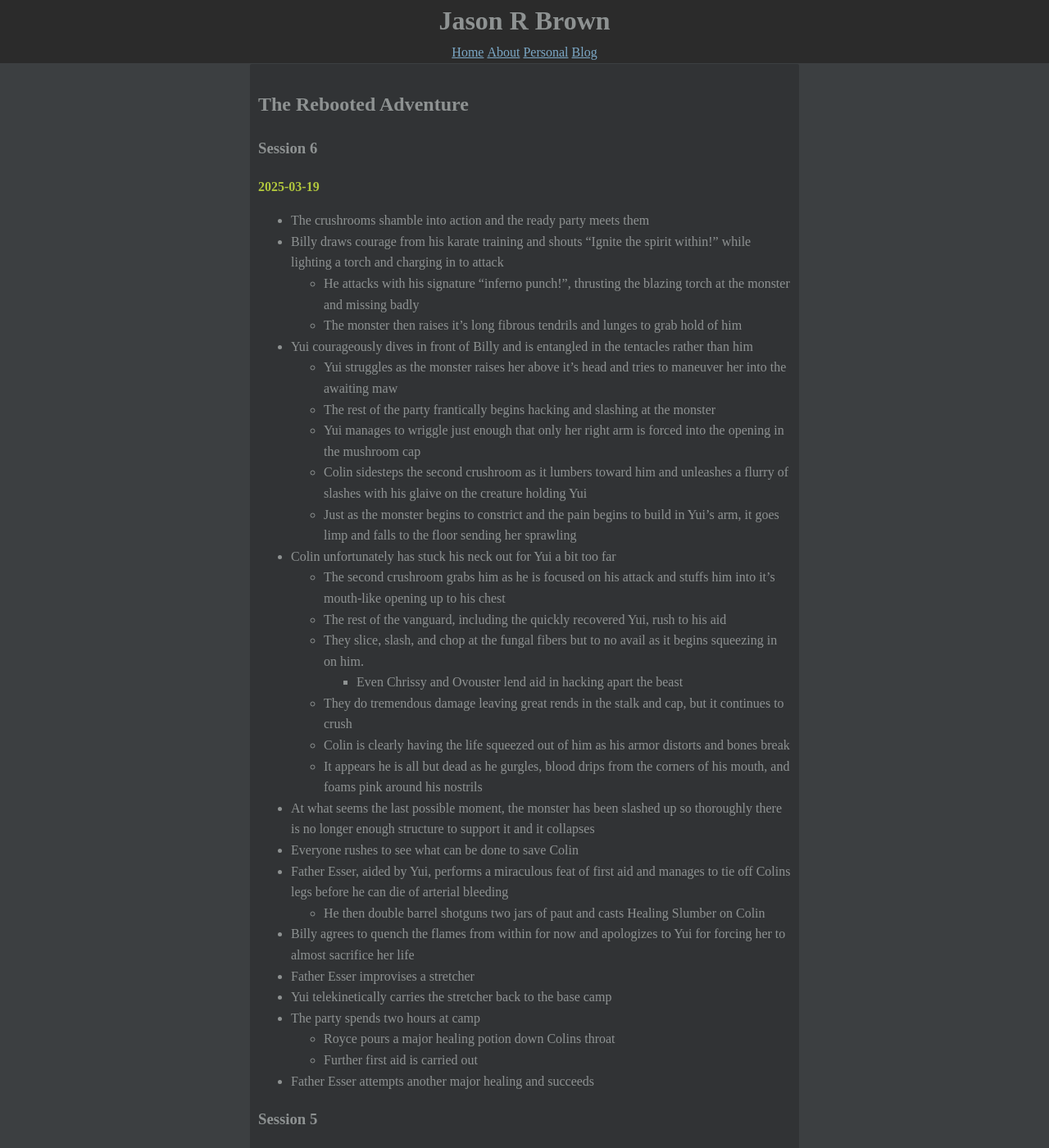
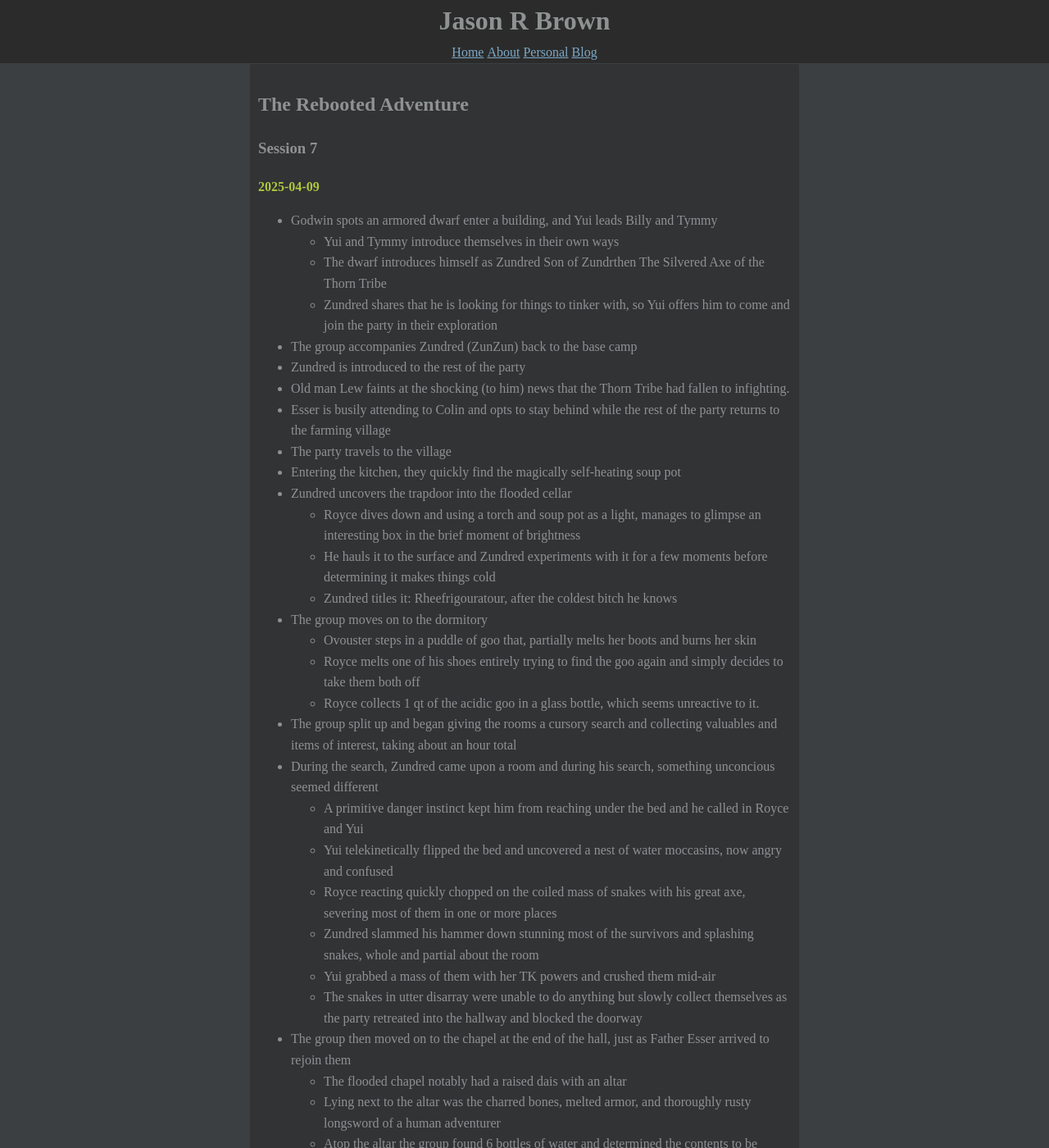
Before and after one commit to noUsernamesLef7/noUsernamesLef7.github.io, a Jekyll site: the page built from personal/rpgs/keeldurn/log.md, in a window 1280 px wide and 1400 px high. Shown: the whole window at 82% size. Built offline with Jekyll 4.4.1, drawn with Linux system fonts in a browser that asks for light colours; some of the changed text lies outside the part shown.

Commit message:
Update session 7

```diff
--- a/personal/rpgs/keeldurn/log.md
+++ b/personal/rpgs/keeldurn/log.md
@@ -1,12 +1,45 @@
 ---
 layout: default
-date: 2025-04-09
+date: 2025-04-14
 author: Jason Brown
 title: Keeldurn Adventure Log
 
 ---
 
 ## The Rebooted Adventure
+
+### Session 7
+**2025-04-09**
+* Godwin spots an armored dwarf enter a building, and Yui leads Billy and Tymmy
+	* Yui and Tymmy introduce themselves in their own ways
+	* The dwarf introduces himself as Zundred Son of Zundrthen The Silvered Axe of the Thorn Tribe
+	* Zundred shares that he is looking for things to tinker with, so Yui offers him to come and join the party in their exploration
+* The group accompanies Zundred (ZunZun) back to the base camp
+* Zundred is introduced to the rest of the party
+* Old man Lew faints at the shocking (to him) news that the Thorn Tribe had fallen to infighting.
+* Esser is busily attending to Colin and opts to stay behind while the rest of the party returns to the farming village
+* The party travels to the village
+* Entering the kitchen, they quickly find the magically self-heating soup pot
+* Zundred uncovers the trapdoor into the flooded cellar
+	* Royce dives down and using a torch and soup pot as a light, manages to glimpse an interesting box in the brief moment of brightness
+	* He hauls it to the surface and Zundred experiments with it for a few moments before determining it makes things cold
+	* Zundred titles it: Rheefrigouratour, after the coldest bitch he knows
+* The group moves on to the dormitory
+	* Ovouster steps in a puddle of goo that, partially melts her boots and burns her skin
+	* Royce melts one of his shoes entirely trying to find the goo again and simply decides to take them both off
+	* Royce collects 1 qt of the acidic goo in a glass bottle, which seems unreactive to it.
+* The group split up and began giving the rooms a cursory search and collecting valuables and items of interest, taking about an hour total
+* During the search, Zundred came upon a room and during his search, something unconcious seemed different
+	* A primitive danger instinct kept him from reaching under the bed and he called in Royce and Yui
+	* Yui telekinetically flipped the bed and uncovered a nest of water moccasins, now angry and confused
+	* Royce reacting quickly chopped on the coiled mass of snakes with his great axe, severing most of them in one or more places
+	* Zundred slammed his hammer down stunning most of the survivors and splashing snakes, whole and partial about the room
+	* Yui grabbed a mass of them with her TK powers and crushed them mid-air
+	* The snakes in utter disarray were unable to do anything but slowly collect themselves as the party retreated into the hallway and blocked the doorway
+* The group then moved on to the chapel at the end of the hall, just as Father Esser arrived to rejoin them
+	* The flooded chapel notably had a raised dais with an altar
+	* Lying next to the altar was the charred bones, melted armor, and thoroughly rusty longsword of a human adventurer
+	* Atop the altar the group found 6 bottles of water and determined the contents to be unholy water
 
 ### Session 6
 **2025-03-19**
```
Also changed, not shown: personal/rpgs/keeldurn/status.md (+10 -8 lines).
